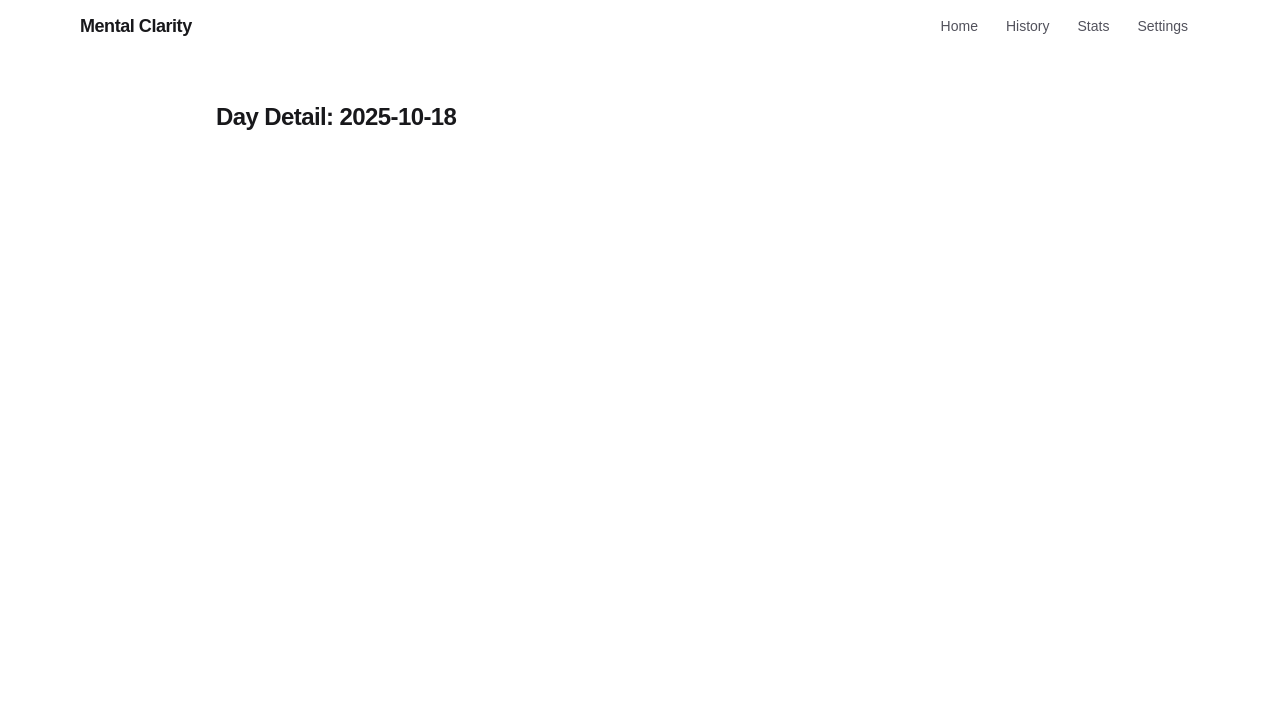
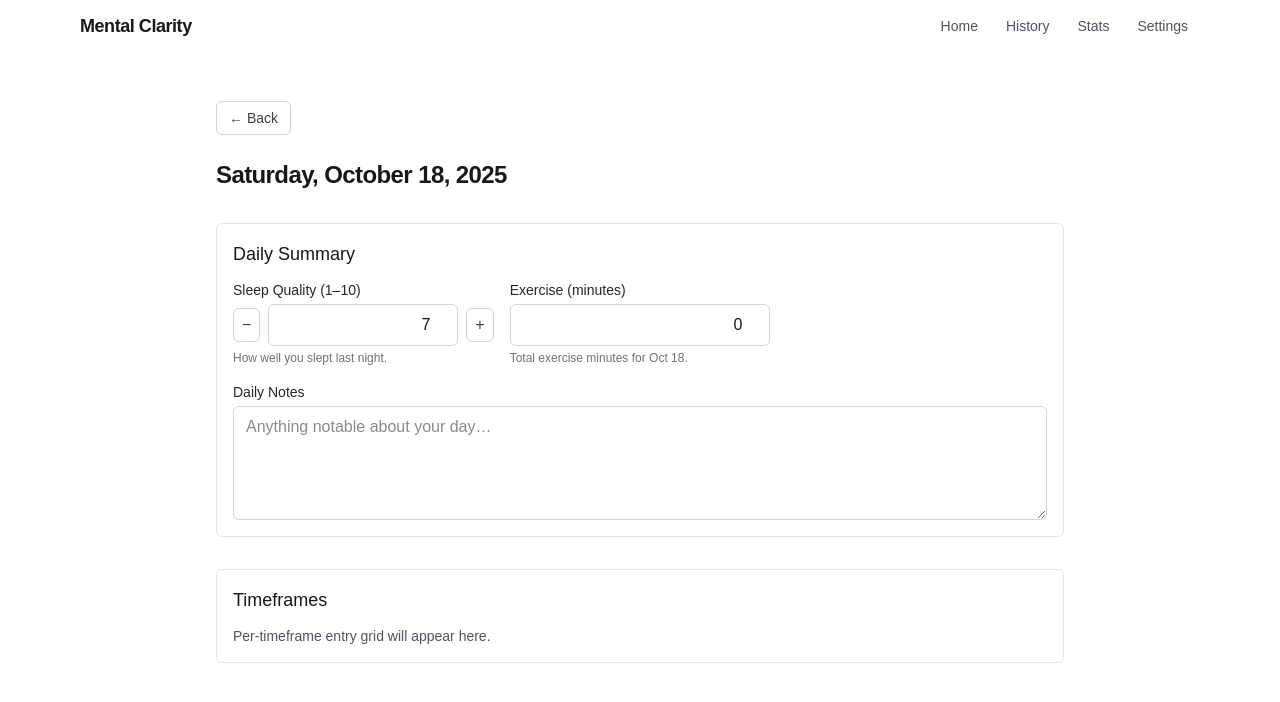
Before and after one commit to Renkai7/mental-clarity, a Next.js app: page /day/2025-10-18 in a window 1280 px wide. Shown: the top 702 px of the page. Built offline with nearby package versions, Linux system fonts and the light colour scheme.

Commit message:
feat(day-detail): enhance DayDetailPage with date validation and formatting
Implemented date validation and formatting in DayDetailPage to ensure
valid date strings are processed correctly. Added navigation links and
integrated DailySummary component for improved user experience.

Closes #45

```diff
--- a/app/day/[date]/page.tsx
+++ b/app/day/[date]/page.tsx
@@ -1,15 +1,73 @@
+import Link from 'next/link';
+import { notFound } from 'next/navigation';
+import DailySummary from '../../../components/DailySummary';
+
 interface DayDetailPageProps {
-  params: { date: string };
+  params: Promise<{ date: string }>;
 }
 
-export default function DayDetailPage({ params }: DayDetailPageProps) {
-  const { date } = params;
+function isValidDateStr(s: string): boolean {
+  if (!/^\d{4}-\d{2}-\d{2}$/.test(s)) return false;
+  const [y, m, d] = s.split('-').map(Number);
+  const dt = new Date(Date.UTC(y, m - 1, d));
+  // Ensure date components round-trip (e.g., avoid 2025-13-40)
+  return (
+    dt.getUTCFullYear() === y && dt.getUTCMonth() === m - 1 && dt.getUTCDate() === d
+  );
+}
+
+function formatFullDate(dateStr: string): string {
+  const [y, m, d] = dateStr.split('-').map(Number);
+  if (!y || !m || !d) return dateStr;
+  const dt = new Date(Date.UTC(y, m - 1, d));
+  return new Intl.DateTimeFormat('en-US', {
+    weekday: 'long',
+    year: 'numeric',
+    month: 'long',
+    day: 'numeric',
+    timeZone: 'UTC',
+  }).format(dt);
+}
+
+export default async function DayDetailPage({ params }: DayDetailPageProps) {
+  const resolvedParams = await params;
+  if (!resolvedParams || typeof resolvedParams.date !== 'string' || resolvedParams.date.length === 0) {
+    notFound();
+  }
+  const date = decodeURIComponent(resolvedParams.date);
+  if (!isValidDateStr(date)) {
+    notFound();
+  }
+  const formatted = formatFullDate(date);
+
   return (
     <main className="mx-auto w-full max-w-4xl px-6 py-12">
-      <h1 className="text-2xl font-semibold tracking-tight text-zinc-900 dark:text-zinc-100">
-        Day Detail: {date}
-      </h1>
-      <section aria-label="day-detail" className="mt-6" />
+      <div className="mb-6">
+        <Link
+          href="/"
+          className="inline-flex items-center gap-2 rounded-md border border-zinc-300 px-3 py-1.5 text-sm text-zinc-700 hover:bg-zinc-100 dark:border-zinc-700 dark:text-zinc-300 dark:hover:bg-zinc-800"
+          aria-label="Back to main page"
+        >
+          ← Back
+        </Link>
+      </div>
+
+      <header>
+        <h1 className="text-2xl font-semibold tracking-tight text-zinc-900 dark:text-zinc-100">
+          {formatted}
+        </h1>
+      </header>
+
+      <section aria-labelledby="daily-summary" className="mt-8 rounded-md border border-zinc-200 bg-white p-4 dark:border-zinc-700 dark:bg-black">
+        <h2 id="daily-summary" className="mb-3 text-lg font-medium text-zinc-900 dark:text-zinc-100">Daily Summary</h2>
+        <DailySummary date={date} sleepQuality={7} exerciseMinutes={0} notes="" />
+      </section>
+
+      <section aria-labelledby="timeframe-grid" className="mt-8 rounded-md border border-zinc-200 bg-white p-4 dark:border-zinc-700 dark:bg-black">
+        <h2 id="timeframe-grid" className="mb-3 text-lg font-medium text-zinc-900 dark:text-zinc-100">Timeframes</h2>
+        {/* M3.4 will render TimeframeGrid here; M3.3 will define rows */}
+        <p className="text-sm text-zinc-600 dark:text-zinc-300">Per-timeframe entry grid will appear here.</p>
+      </section>
     </main>
   );
 }
--- /dev/null
+++ b/components/DailySummary.tsx
@@ -0,0 +1,118 @@
+"use client";
+
+import { useMemo, useState } from "react";
+
+export interface DailySummaryProps {
+  date: string;
+  sleepQuality?: number; // 1..10
+  exerciseMinutes?: number; // 0..300
+  notes?: string;
+}
+
+function clamp(num: number, min: number, max: number) {
+  return Math.max(min, Math.min(max, Number.isFinite(num) ? num : min));
+}
+
+function formatShort(dateStr: string): string {
+  const [y, m, d] = dateStr.split("-").map(Number);
+  if (!y || !m || !d) return dateStr;
+  return new Intl.DateTimeFormat("en-US", { month: "short", day: "numeric" }).format(
+    new Date(Date.UTC(y, m - 1, d))
+  );
+}
+
+export default function DailySummary({ date, sleepQuality = 7, exerciseMinutes = 0, notes = "" }: DailySummaryProps) {
+  const [sleep, setSleep] = useState<number>(clamp(sleepQuality, 1, 10));
+  const [exercise, setExercise] = useState<number>(clamp(exerciseMinutes, 0, 300));
+  const [dailyNotes, setDailyNotes] = useState<string>(notes);
+
+  const dateLabel = useMemo(() => formatShort(date), [date]);
+
+  const decSleep = () => setSleep((v) => clamp(v - 1, 1, 10));
+  const incSleep = () => setSleep((v) => clamp(v + 1, 1, 10));
+
+  return (
+    <div className="flex flex-col gap-4">
+      <div className="grid grid-cols-1 gap-4 sm:grid-cols-3">
+        {/* Sleep Quality */}
+        <div className="flex flex-col">
+          <label htmlFor="sleepQuality" className="mb-1 text-sm font-medium text-zinc-800 dark:text-zinc-100">
+            Sleep Quality (1–10)
+          </label>
+          <div className="flex items-center gap-2">
+            <button
+              type="button"
+              onClick={decSleep}
+              aria-label="Decrease sleep quality"
+              className="rounded-md border border-zinc-300 px-2 py-1 text-zinc-700 hover:bg-zinc-100 disabled:opacity-50 dark:border-zinc-700 dark:text-zinc-300 dark:hover:bg-zinc-800"
+              disabled={sleep <= 1}
+            >
+              −
+            </button>
+            <input
+              id="sleepQuality"
+              name="sleepQuality"
+              type="number"
+              min={1}
+              max={10}
+              step={1}
+              value={sleep}
+              onChange={(e) => setSleep(clamp(parseInt(e.target.value, 10), 1, 10))}
+              className="w-full rounded-md border border-zinc-300 bg-transparent px-3 py-2 text-right tabular-nums outline-none focus:ring-2 focus:ring-zinc-400 dark:border-zinc-700"
+              inputMode="numeric"
+            />
+            <button
+              type="button"
+              onClick={incSleep}
+              aria-label="Increase sleep quality"
+              className="rounded-md border border-zinc-300 px-2 py-1 text-zinc-700 hover:bg-zinc-100 disabled:opacity-50 dark:border-zinc-700 dark:text-zinc-300 dark:hover:bg-zinc-800"
+              disabled={sleep >= 10}
+            >
+              +
+            </button>
+          </div>
+          <p className="mt-1 text-xs text-zinc-500 dark:text-zinc-400">How well you slept last night.</p>
+        </div>
+
+        {/* Exercise Minutes */}
+        <div className="flex flex-col">
+          <label htmlFor="exerciseMinutes" className="mb-1 text-sm font-medium text-zinc-800 dark:text-zinc-100">
+            Exercise (minutes)
+          </label>
+          <input
+            id="exerciseMinutes"
+            name="exerciseMinutes"
+            type="number"
+            min={0}
+            max={300}
+            step={5}
+            value={exercise}
+            onChange={(e) => setExercise(clamp(parseInt(e.target.value, 10), 0, 300))}
+            className="w-full rounded-md border border-zinc-300 bg-transparent px-3 py-2 text-right tabular-nums outline-none focus:ring-2 focus:ring-zinc-400 dark:border-zinc-700"
+            inputMode="numeric"
+          />
+          <p className="mt-1 text-xs text-zinc-500 dark:text-zinc-400">Total exercise minutes for {dateLabel}.</p>
+        </div>
+
+        {/* Placeholder to balance grid on sm screens */}
+        <div className="hidden sm:block" />
+      </div>
+
+      {/* Daily Notes */}
+      <div className="flex flex-col">
+        <label htmlFor="dailyNotes" className="mb-1 text-sm font-medium text-zinc-800 dark:text-zinc-100">
+          Daily Notes
+        </label>
+        <textarea
+          id="dailyNotes"
+          name="dailyNotes"
+          rows={4}
+          value={dailyNotes}
+          onChange={(e) => setDailyNotes(e.target.value)}
+          placeholder="Anything notable about your day…"
+          className="w-full resize-y rounded-md border border-zinc-300 bg-transparent px-3 py-2 outline-none focus:ring-2 focus:ring-zinc-400 dark:border-zinc-700"
+        />
+      </div>
+    </div>
+  );
+}
--- a/components/MainMetricGrid.tsx
+++ b/components/MainMetricGrid.tsx
@@ -2,6 +2,7 @@
 
 import React, { useMemo } from "react";
 import { useRouter } from "next/navigation";
+import Link from "next/link";
 import { MainGridRow, DEFAULT_TIMEFRAMES, MetricCode, getMockMainGridData } from "../lib/mockData";
 
 interface MainMetricGridProps {
@@ -50,16 +51,22 @@ export default function MainMetricGrid({ metric, metricLabel }: MainMetricGridPr
                 tabIndex={0}
                 role="link"
                 aria-label={`View day details for ${formatShort(row.date)}`}
-                onClick={() => router.push(`/day/${row.date}`)}
+                onClick={(e) => {
+                  const target = e.target as HTMLElement;
+                  if (target.closest('a')) return;
+                  router.push(`/day/${encodeURIComponent(row.date)}`);
+                }}
                 onKeyDown={(e) => {
                   if (e.key === 'Enter' || e.key === ' ') {
                     e.preventDefault();
-                    router.push(`/day/${row.date}`);
+                    router.push(`/day/${encodeURIComponent(row.date)}`);
                   }
                 }}
               >
                 <th scope="row" className="sticky left-0 z-10 bg-inherit px-3 py-2 text-left font-medium whitespace-nowrap">
-                  {formatShort(row.date)}
+                  <Link href={`/day/${encodeURIComponent(row.date)}`} className="block w-full focus:outline-none">
+                    {formatShort(row.date)}
+                  </Link>
                 </th>
                 <td className="px-3 py-2 text-right font-medium tabular-nums">{row.total}</td>
                 {DEFAULT_TIMEFRAMES.map(tf => (
```
